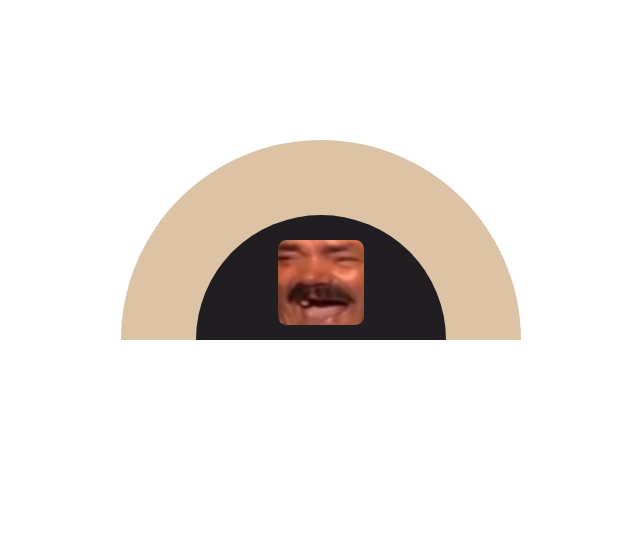
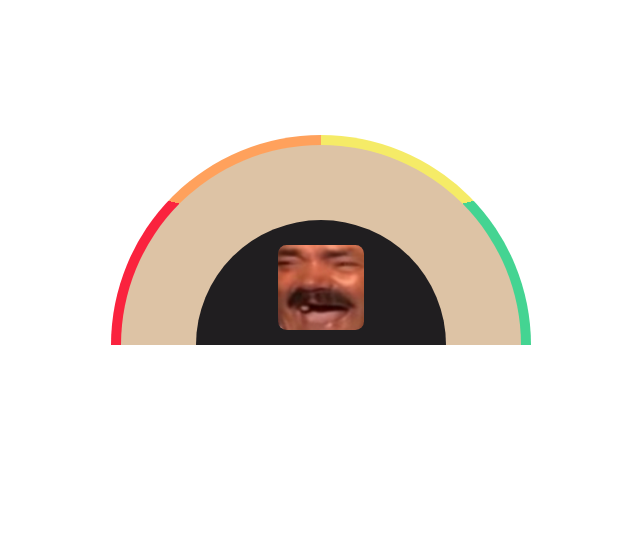
Before and after one commit to dchan04/emoteMeter, a website: page index.html in a window 1280 px wide. Shown: the whole page, without its empty margins (319-959 px from the left). Drawn offline with nearby package versions, Linux system fonts and the light colour scheme.

Commit message:
Added colored meter indicators
Just to make the meter look better. Nothing much

```diff
--- a/index.css
+++ b/index.css
@@ -33,7 +33,7 @@ p {
 }
 
 #emote {
-  margin-top: 10px;
+  margin-top: 20px;
   border-radius: 10%;
 }
 
@@ -42,8 +42,8 @@ p {
 }
 
 .container {
-  width: 400px;
-  height: 200px;
+  width: 420px;
+  height: 210px;
   position: absolute;
   top: 30%;
   left: 50%;
@@ -52,12 +52,29 @@ p {
   transform: translate(-50%, -50%);
 }
 
+.gauge-indicators {
+  z-index: 1;
+  position: absolute;
+  background: conic-gradient(
+    #f5eb67 0 21%,
+    #44d492 0 33.2%,
+    #fa233e 0 79%,
+    #ffa15c 0 100%
+  );
+  width: 420px;
+  height: 210px;
+  top: 0%;
+  border-radius: 250px 250px 0px 0px;
+}
+
 .gauge-a {
   z-index: 1;
   position: absolute;
   background-color: #ddc3a5;
   width: 400px;
   height: 200px;
+  margin-left: 10px;
+  margin-top: 10px;
   top: 0%;
   border-radius: 250px 250px 0px 0px;
 }
@@ -68,8 +85,8 @@ p {
   background-color: #201e20;
   width: 250px;
   height: 125px;
-  top: 75px;
-  margin-left: 75px;
+  top: 85px;
+  margin-left: 85px;
   margin-right: auto;
   border-radius: 250px 250px 0px 0px;
 }
@@ -81,7 +98,8 @@ p {
   width: 400px;
   height: 200px;
   top: 200px;
-  margin-left: auto;
+  margin-left: 10px;
+  margin-top: 10px;
   margin-right: auto;
   border-radius: 0px 0px 200px 200px;
   transform-origin: center top;
@@ -94,8 +112,8 @@ p {
   font-size: 1.5em;
   line-height: 25px;
   position: absolute;
-  width: 400px;
-  height: 200px;
+  width: 420px;
+  height: 210px;
   top: 90px;
   margin-left: auto;
   margin-right: auto;
--- a/index.html
+++ b/index.html
@@ -10,6 +10,7 @@
   <body>
     <div>
       <div class="container">
+        <div class="gauge-indicators"></div>
         <div class="gauge-a"></div>
         <div class="gauge-b"></div>
         <div class="gaugeBar"></div>
```
